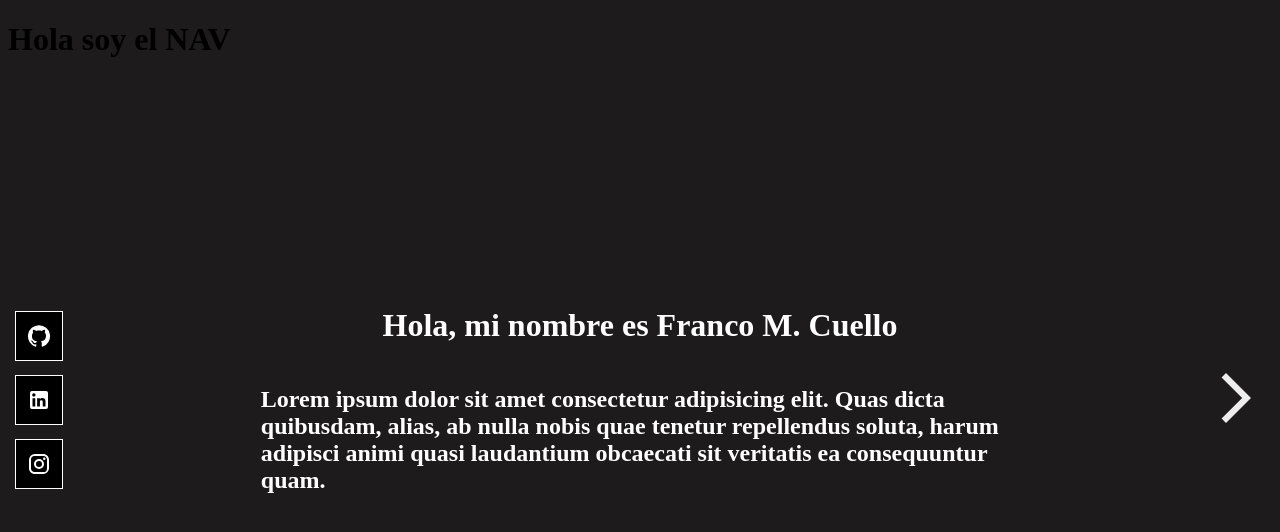
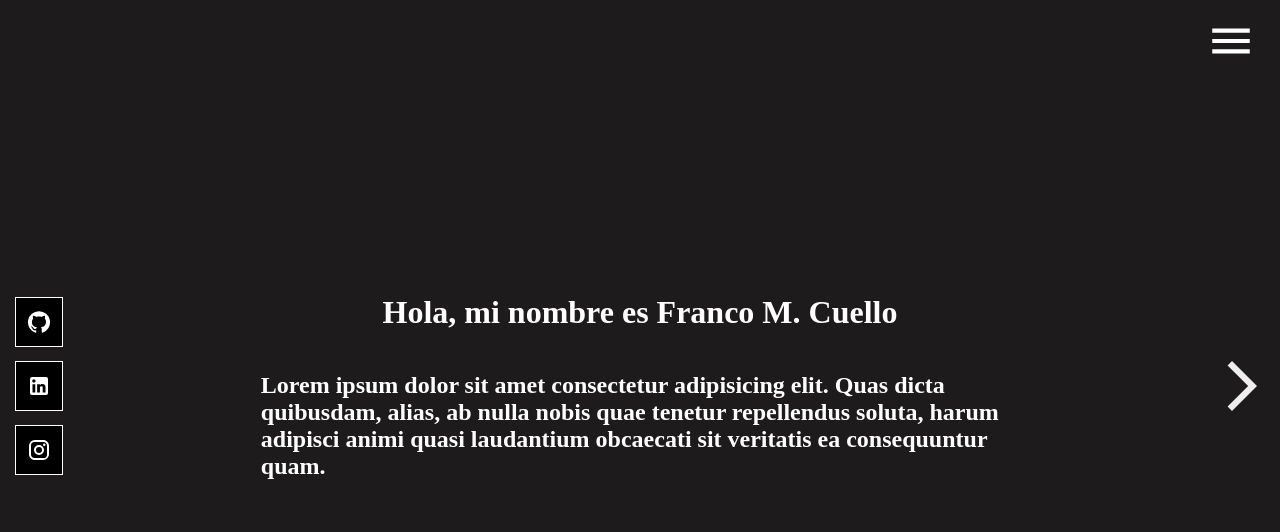
Before and after one commit to FrancoMCuello/PortfolioFMC, a React (Vite) app in the folder front/portfolioFront/: page / in a window 1280 px wide. Shown: the top 532 px of the page. Built offline with nearby package versions, Linux system fonts and the light colour scheme.

Commit message:
se corrigieron detalles y ser agrego icono del nav

```diff
--- a/front/portfolioFront/src/components/BtnArrow.tsx
+++ b/front/portfolioFront/src/components/BtnArrow.tsx
@@ -37,10 +37,11 @@ const StyledButton = styled.button`
   background: transparent;
   border: none;
   cursor: pointer;
-  display: inline-block;
+  display: flex;
   align-items: center;
   justify-content: center;
   color: #eeeeee;
+  padding: 0;
 
   &:hover {
     background-color: #9b9393;
--- a/front/portfolioFront/src/components/Contacto.tsx
+++ b/front/portfolioFront/src/components/Contacto.tsx
@@ -13,6 +13,10 @@ function Contact() {
   return (
     <>
       <h1>Hola soy el contact</h1>
+      <footer>
+        <p>Franco Matias Cuello | © Argentina Programa 2022</p>
+        <p>Cordoba, Argentina</p>
+      </footer>
       <BtnArrow onClick={navSkills} />
     </>
   );
--- a/front/portfolioFront/src/components/Formacion.tsx
+++ b/front/portfolioFront/src/components/Formacion.tsx
@@ -2,6 +2,7 @@ import styled from "styled-components";
 import { useNavigate } from "react-router-dom";
 import BtnArrow from "./BtnArrow";
 import ArrowBackIosIcon from "@mui/icons-material/ArrowBackIosNewOutlined";
+import Nav from "./Nav";
 
 function Formacion() {
   const navigate = useNavigate();
@@ -16,9 +17,15 @@ function Formacion() {
 
   return (
     <>
-      <h1 style={{ textAlign: "center", color: "white" }}>Formacion dev</h1>
+      <StyledUp>
+        <h1>Formacion dev</h1>
+      </StyledUp>
+      <Nav />
+
       <StyledContainerG>
+        <StyledBotonN>
           <BtnArrow onClick={navHome} />
+        </StyledBotonN>
         <StyledContainerF>
           <div className="containerF">
             <img
@@ -48,6 +55,7 @@ function Formacion() {
             </h3>
           </div>
         </StyledContainerF>
+        <StyledBotonB>
           <BtnArrow
             onClick={navSkills}
             icon={
@@ -56,26 +64,32 @@ function Formacion() {
               />
             }
           />
+        </StyledBotonB>
       </StyledContainerG>
     </>
   );
 }
 
+const StyledUp = styled.div`
+  display: flex;
+  flex-direction: row;
+  justify-content: center;
+  color: white;
+  position: relative;
+  z-index: 1;
+`;
+
 const StyledContainerG = styled.div`
   display: flex;
   justify-content: center;
   align-items: center;
-
-  h1 {
-    color: white;
-  }
 `;
 
 const StyledContainerF = styled.div`
   display: flex;
   flex-direction: row;
   width: 80%;
-  height: 15em;
+  min-height: 80vh;
   justify-content: center;
   align-items: flex-start;
   gap: 1em;
@@ -126,4 +140,17 @@ const StyledContainerF = styled.div`
   }
 `;
 
+const StyledBotonB = styled.div`
+  display: flex;
+  width: 10%;
+  align-items: center;
+  justify-content: end;
+`;
+
+const StyledBotonN = styled.div`
+  display: flex;
+  width: 10%;
+  align-items: center;
+`;
+
 export default Formacion;
--- a/front/portfolioFront/src/components/Nav.tsx
+++ b/front/portfolioFront/src/components/Nav.tsx
@@ -1,9 +1,75 @@
+import { useState } from "react";
+import styled from "styled-components";
+import MenuIcon from "@mui/icons-material/Menu";
+
 function Nav() {
+  const [menuOpen, setMenuOpen] = useState(false);
+
+  const openNav = () => {
+    setMenuOpen(!menuOpen);
+  };
+
   return (
-    <>
-      <h1>Hola soy el NAV</h1>
-    </>
+    <ContainerNav>
+      <ContainerIcon>
+        <MenuIcon onClick={openNav} sx={{ fontSize: 50 }} />
+      </ContainerIcon>
+      {menuOpen && (
+        <Menu>
+          <MenuItem href="/">Home</MenuItem>
+          <MenuItem href="/formacion">Formacion</MenuItem>
+          <MenuItem href="/skills">Skills</MenuItem>
+          <MenuItem href="/contact">Contacto</MenuItem>
+        </Menu>
+      )}
+    </ContainerNav>
   );
 }
 
+const ContainerNav = styled.div`
+  display: flex;
+  align-items: center;
+  justify-content: flex-end;
+  margin: 1em 1em 0 0;
+  position: relative;
+  z-index: 2;
+`;
+
+const ContainerIcon = styled.div`
+  display: flex;
+  align-items: center;
+  justify-content: flex-end;
+  color: white;
+  cursor: pointer;
+
+  &:hover {
+    background-color: #9b9393;
+    box-shadow: 0 0 5px #9b9393, 0 0 25px #9b9393, 0 0 50px #9b9393,
+      0 0 100px #9b9393, 0 0 300px #9b9393;
+  }
+`;
+
+const Menu = styled.div`
+  position: absolute;
+  top: 60px;
+  right: 0;
+  background: white;
+  box-shadow: 0 4px 8px rgba(0, 0, 0, 0.2);
+  border-radius: 8px;
+  padding: 10px;
+  z-index: 100;
+`;
+
+const MenuItem = styled.a`
+  display: block;
+  padding: 10px 20px;
+  color: black;
+  text-decoration: none;
+  border-radius: 5px;
+
+  &:hover {
+    background-color: #f0f0f0;
+  }
+`;
+
 export default Nav;
```
Lines whose indentation alone changed are shown as unchanged.
